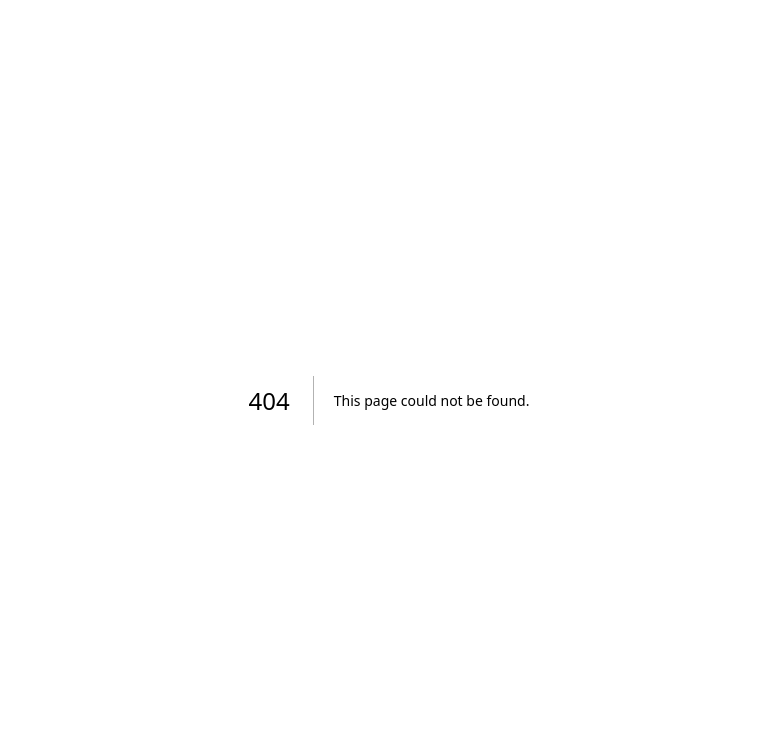
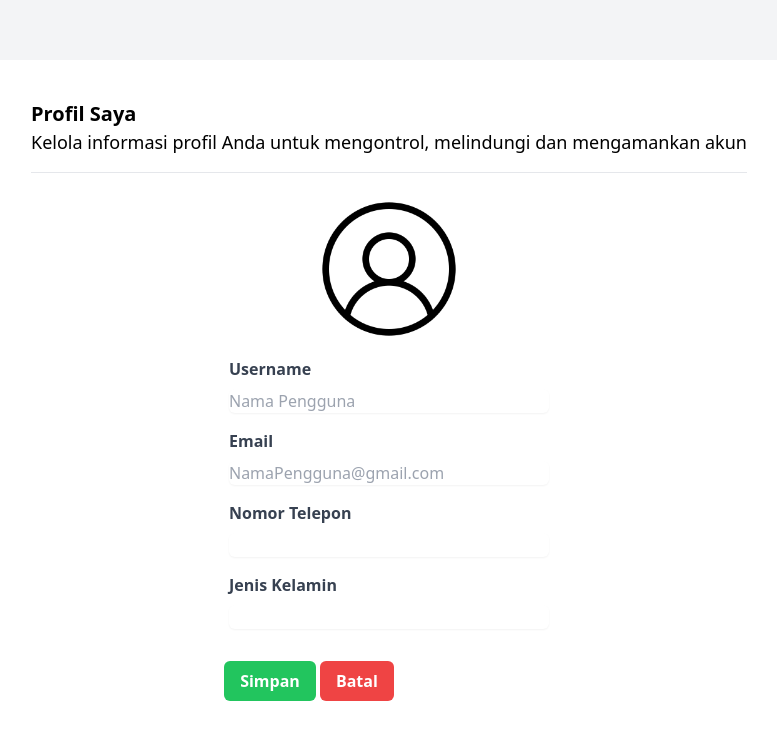
Before and after one commit to RPL02MKM/RPL02MKM-TIK204-2023-B-SiBiSa-Frontend, a Next.js app: page /Profile in a window 1280 px wide. Before the commit this address had no page. Shown: the top 740 px of the page, without its empty margins (251-1028 px from the left). Built offline with nearby package versions, Linux system fonts and the light colour scheme.

Commit message:
Tambah halaman profil

```diff
--- /dev/null
+++ b/src/pages/Profile.js
@@ -0,0 +1,138 @@
+/* eslint-disable jsx-a11y/alt-text */
+/* eslint-disable @next/next/no-img-element */
+import { useState } from 'react';
+import Link from 'next/link';
+import Image from 'next/image';
+
+export default function Profile() {
+  const [username, setUsername] = useState();
+  const [email, setEmail] = useState();
+  const [noTelp, setNoTelepon] = useState();
+  const [jenisKelamin, setJenisKelamin] = useState('');
+
+  const handleSubmit = (event) => {
+    event.preventDefault();
+    // Lakukan proses simpan data ke database atau kirim ke API
+    console.log('Profil anda berhasil diubah!');
+  };
+
+  const jenisKelamin2 = ['Perempuan', 'Laki-laki', 'Lainnya'];
+
+  return (
+    <div className="flex justify-center items-center min-h-screen bg-gray-100">
+      <div className="w-auto px-10">
+        <form
+          onSubmit={handleSubmit}
+          className="bg-white p-10 rounded-lg shadow-none "
+        >
+          <h2 className="text-xl font-bold mb-0">Profil Saya</h2>
+          <h1 className="text-lg font-normal mb-4">
+            Kelola informasi profil Anda untuk mengontrol, melindungi dan
+            mengamankan akun
+          </h1>
+          <hr></hr>
+
+          <div className="mb-2 mt-4 flex justify-center">
+            <img src="/img/profile.png" className="w-40 h-40"></img>
+          </div>
+
+          <div className="flex justify-center">
+            <div className="mb-4">
+              <label
+                htmlFor="username"
+                className="block text-gray-700 font-bold mb-2"
+              >
+                Username
+              </label>
+              <input
+                type="text"
+                id="Username"
+                placeholder="Nama Pengguna"
+                value={username}
+                onChange={(event) => setUsername(event.target.value)}
+                className="block w-80 border-gray-300 rounded-md shadow-sm focus:border-indigo-500 focus:ring-indigo-500"
+              />
+            </div>
+          </div>
+
+          <div className="flex w-auto justify-center">
+            <div className="mb-4">
+              <label
+                htmlFor="email"
+                className="block text-gray-700 font-bold mb-2"
+              >
+                Email
+              </label>
+              <input
+                type="email"
+                id="email"
+                placeholder="NamaPengguna@gmail.com"
+                value={email}
+                onChange={(event) => setEmail(event.target.value)}
+                className="block w-80 border-gray-300 rounded-md shadow-sm focus:border-indigo-500 focus:ring-indigo-500"
+              />
+
+              <div className="mb-4">
+                <label
+                  htmlFor="noTelp"
+                  className="mt-4 block text-gray-700 font-bold mb-2"
+                >
+                  Nomor Telepon
+                </label>
+                <input
+                  type="text"
+                  inputMode="numeric"
+                  id="noTelp"
+                  value={noTelp}
+                  onChange={(event) => setNoTelepon(event.target.value)}
+                  className="block w-80 border-gray-300 rounded-md shadow-sm focus:border-indigo-500 focus:ring-indigo-500"
+                />
+              </div>
+
+              <div className="mb-4">
+                <label
+                  htmlFor="jenisKelamin"
+                  className="block text-gray-700 font-bold mb-2"
+                >
+                  Jenis Kelamin
+                </label>
+                <input
+                  type="text"
+                  id="jenisKelamin"
+                  onChange={(event) => setJenisKelamin(event.target.value)}
+                  className="block w-80 border-gray-300 rounded-md shadow-sm focus:border-indigo-500 focus:ring-indigo-500"
+                  list="jenisKelaminList"
+                />
+              </div>
+
+              <datalist id="jenisKelaminList">
+                {jenisKelamin2.map((kelamin) => (
+                  <option key={kelamin} value={kelamin} />
+                ))}
+              </datalist>
+            </div>
+          </div>
+
+          <div className="flex justify-center pr-20">
+            <div className="flex pr-20 mt-0">
+              <button
+                type="submit"
+                className="mx-auto px-4 py-2 rounded-md text-white font-bold bg-green-500 hover:bg-green-600"
+              >
+                Simpan
+              </button>
+              <Link href="/">
+                <button
+                  type="submit"
+                  className="mx-auto px-4 py-2 rounded-md text-white font-bold bg-red-500 hover:bg-red-600 ml-1"
+                >
+                  Batal
+                </button>
+              </Link>
+            </div>
+          </div>
+        </form>
+      </div>
+    </div>
+  );
+}
```
Also changed, not shown: src/pages/inputSampah.js (+43 -30 lines), public/img/profile.png (added).
